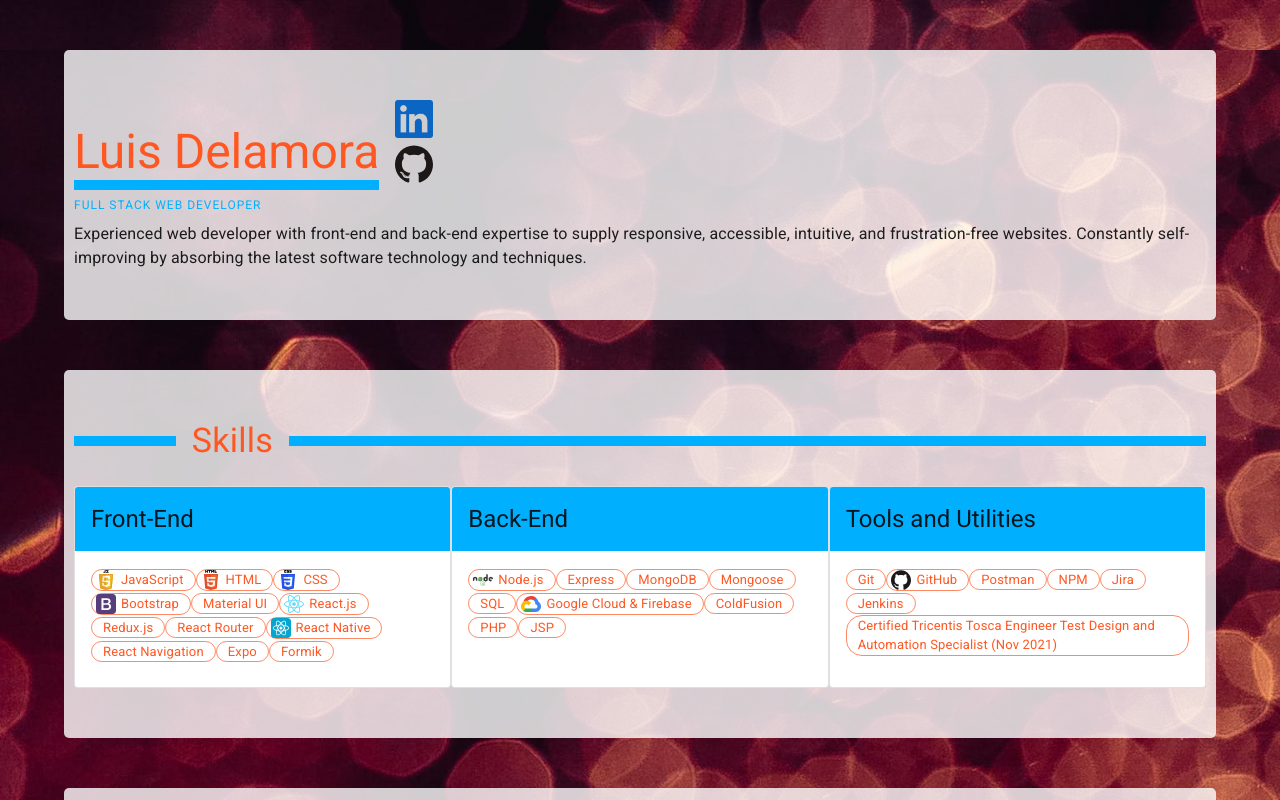
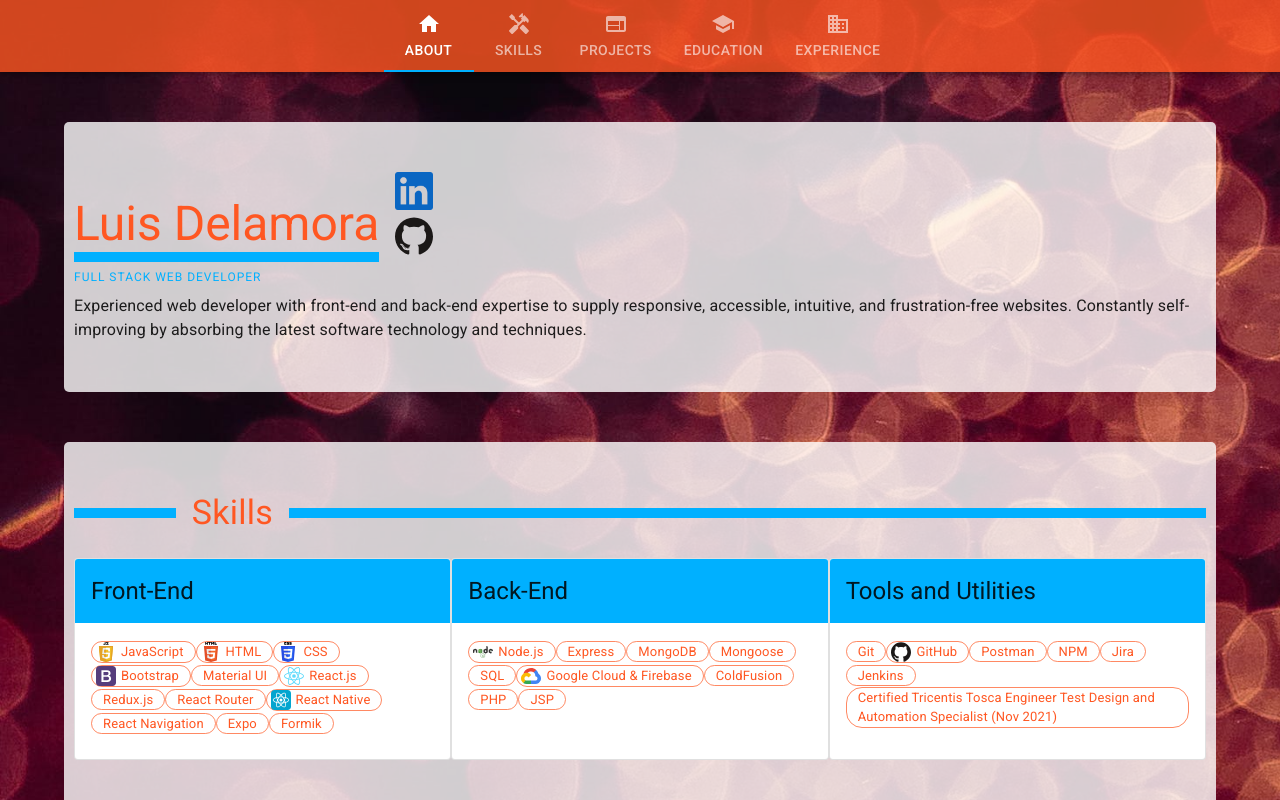
Before and after one commit to eccos/portfolio, a React (Create React App) app: page / in a window 1280 px wide. Shown: the top 800 px of the page. Built offline with nearby package versions, Linux system fonts and the light colour scheme; a web font is replaced by a local one.

Commit message:
fix TopNav covering section headers when using anchor links

```diff
--- a/src/App.js
+++ b/src/App.js
@@ -31,7 +31,7 @@
 
   return (
     <>
-      {/* {!isSmallScreen && <FixedTopNav sections={sections} />} */}
+      {!isSmallScreen && <FixedTopNav sections={sections} />}
       <Container
         id="sections-container"
         my={5}
--- a/src/styles.css
+++ b/src/styles.css
@@ -4,3 +4,10 @@
   background-size: cover;
   background-repeat: no-repeat;
 }
+
+@media (min-width: 600px) {
+  html,
+  body {
+    scroll-padding-top: 72px;
+  }
+}
```
Also changed, not shown: 1 other file (tests, documents, lock files or other folders).
